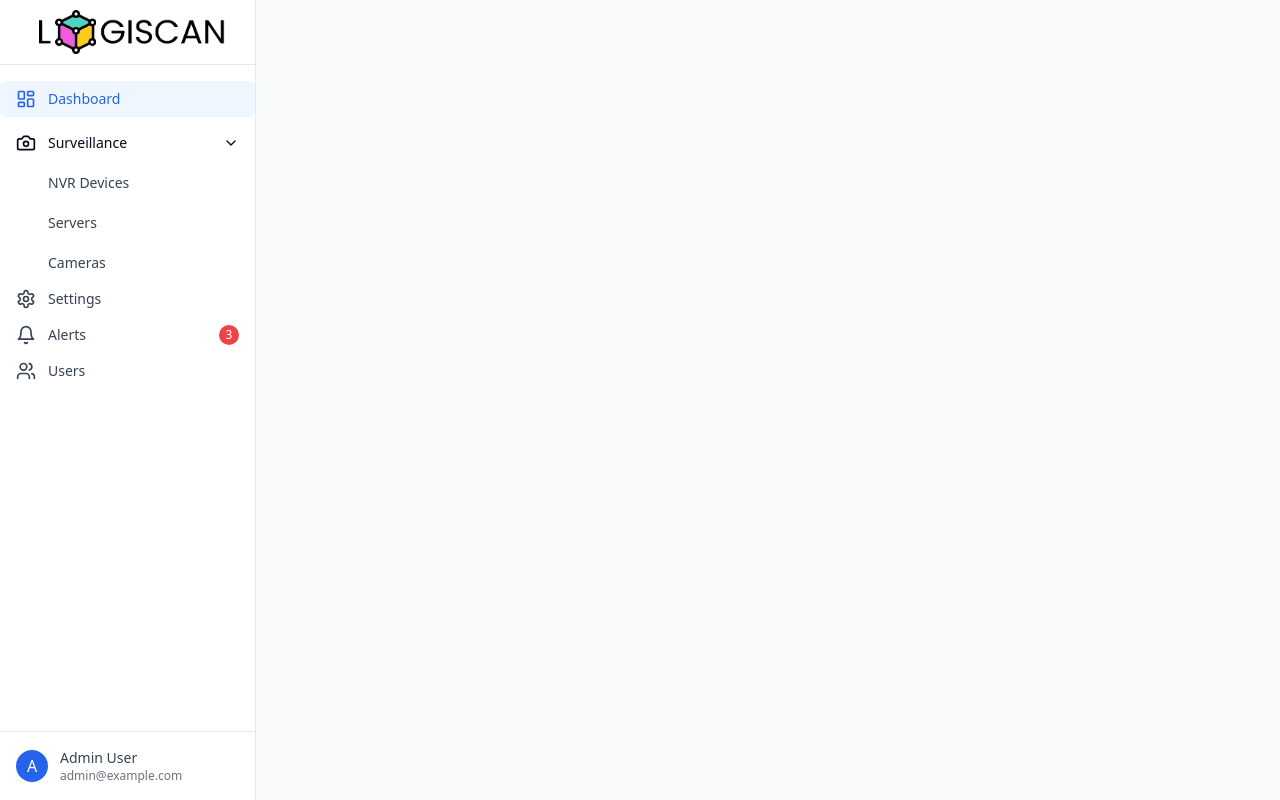
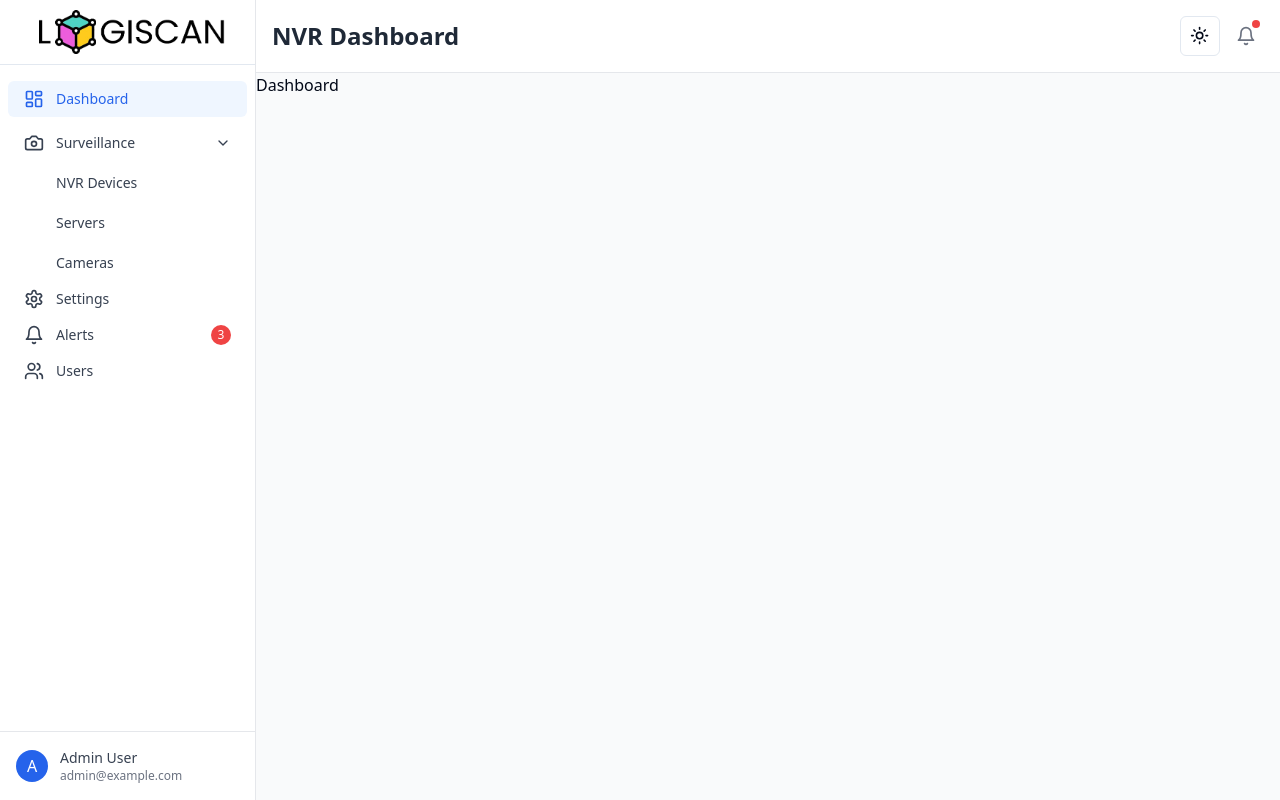
Before and after one commit to vishal-vaish/stream-secure, a Next.js app: page / in a window 1280 px wide. Built offline with nearby package versions, Linux system fonts and the light colour scheme.

Commit message:
Add the dark mode in sidepanel

```diff
--- a/src/app/(dashboard)/layout.tsx
+++ b/src/app/(dashboard)/layout.tsx
@@ -2,6 +2,7 @@
 
 import React from 'react';
 import Sidebar from "@/components/Sidebar";
+import Header from "@/components/Header";
 
 interface LayoutProps {
   children: React.ReactNode;
@@ -11,7 +12,10 @@ const Layout: React.FC<LayoutProps> = ({children}) => {
   return (
     <div className="flex h-screen bg-gray-50 dark:bg-gray-900">
       <Sidebar />
+      <div className="flex-1 flex flex-col md:ml-64">
+        <Header title={"NVR Dashboard"}/>
       {children}
+      </div>
     </div>
   );
 };
--- a/src/app/(dashboard)/page.tsx
+++ b/src/app/(dashboard)/page.tsx
@@ -1,41 +1,10 @@
 "use client";
 
-import {
-  DropdownMenu,
-  DropdownMenuContent,
-  DropdownMenuItem,
-  DropdownMenuTrigger,
-} from "@/components/ui/dropdown-menu"
-import {useTheme} from "next-themes";
-import {Button} from "@/components/ui/button";
-import {Moon, Sun} from "lucide-react";
-
 const Dashboard = () => {
-  const { setTheme } = useTheme();
 
   return (
     <div>
       Dashboard
-      <DropdownMenu>
-        <DropdownMenuTrigger asChild>
-          <Button variant="outline" size="icon">
-            <Sun className="h-[1.2rem] w-[1.2rem] rotate-0 scale-100 transition-all dark:-rotate-90 dark:scale-0" />
-            <Moon className="absolute h-[1.2rem] w-[1.2rem] rotate-90 scale-0 transition-all dark:rotate-0 dark:scale-100" />
-            <span className="sr-only">Toggle theme</span>
-          </Button>
-        </DropdownMenuTrigger>
-        <DropdownMenuContent align="end">
-          <DropdownMenuItem onClick={() => setTheme("light")}>
-            Light
-          </DropdownMenuItem>
-          <DropdownMenuItem onClick={() => setTheme("dark")}>
-            Dark
-          </DropdownMenuItem>
-          <DropdownMenuItem onClick={() => setTheme("system")}>
-            System
-          </DropdownMenuItem>
-        </DropdownMenuContent>
-      </DropdownMenu>
     </div>
   );
 };
--- a/src/app/globals.css
+++ b/src/app/globals.css
@@ -34,7 +34,7 @@
     }
 
     .dark {
-      --background: 222.2 84% 4.9%;
+      --background: 222 29% 11%;
       --foreground: 210 40% 98%;
       --card: 222.2 84% 4.9%;
       --card-foreground: 210 40% 98%;
@@ -50,7 +50,7 @@
       --accent-foreground: 210 40% 98%;
       --destructive: 0 62.8% 30.6%;
       --destructive-foreground: 210 40% 98%;
-      --border: 217.2 32.6% 17.5%;
+      --border: 220 9% 46%;
       --input: 217.2 32.6% 17.5%;
       --ring: 224.3 76.3% 48%;
       --chart-1: 220 70% 50%;
--- a/src/app/layout.tsx
+++ b/src/app/layout.tsx
@@ -5,7 +5,7 @@ import React from "react";
 import 'react-toastify/dist/ReactToastify.css';
 import {ToastContainer} from "react-toastify";
 import NextTopLoader from "nextjs-toploader";
-import {ThemeProvider} from "@/components/theme-provider";
+import {ThemeProvider} from "next-themes";
 
 const inter = Inter({ subsets: ["latin"] });
 
--- /dev/null
+++ b/src/components/Header/index.tsx
@@ -0,0 +1,34 @@
+import React from 'react'
+import {Bell, HelpCircle} from "lucide-react";
+import {Button} from "@/components/ui/button";
+import Theme from "@/components/theme";
+
+type Props = {
+  title: string
+}
+
+const Header = (props:Props) => {
+  return (
+    <header className="p-4 bg-white border-b border-gray-200 dark:bg-gray-800 dark:border-gray-700">
+      <div className="flex flex-col justify-between gap-4 md:flex-row md:items-center">
+        <h1 className="text-2xl font-semibold text-gray-800 dark:text-white m-0">
+          {props.title}
+        </h1>
+
+        <div className="flex items-center space-x-4">
+          <div className="flex items-center space-x-2">
+            <Theme/>
+            <Button
+              variant={"link"}
+              className="relative p-2 text-gray-500 rounded-full dark:text-gray-400 hover:bg-gray-100 dark:hover:bg-gray-700"
+            >
+              <Bell className="w-5 h-5" />
+              <span className="absolute w-2 h-2 bg-red-500 rounded-full top-1 right-1"></span>
+            </Button>
+          </div>
+        </div>
+      </div>
+    </header>
+  )
+}
+export default Header
--- a/src/components/Sidebar/Logo.tsx
+++ b/src/components/Sidebar/Logo.tsx
@@ -1,10 +1,12 @@
 import React from 'react'
 import LogiscanLogo from "../../../public/logiscan logo.png";
+import LogiscanLogoDark from "../../../public/logiscan logo-dark.png";
 import Image from "next/image";
 
 const Logo = () => {
   return (
-    <div className="flex items-center justify-center h-16">
+    <>
+    <div className="flex items-center justify-center h-16 dark:hidden">
       <Image
         src={LogiscanLogo}
         alt={"favicon-icon"}
@@ -12,6 +14,15 @@ const Logo = () => {
         height={40}
       />
     </div>
+      <div className="hidden dark:flex items-center justify-center h-16">
+      <Image
+        src={LogiscanLogoDark}
+        alt={"favicon-icon"}
+        width={200}
+        height={40}
+      />
+    </div>
+    </>
   )
 }
 export default Logo
--- a/src/components/Sidebar/index.tsx
+++ b/src/components/Sidebar/index.tsx
@@ -46,7 +46,7 @@ const Sidebar = () => {
 
   const navLinkClass = (active: boolean) =>
     `flex items-center px-4 py-2 text-sm font-medium rounded-md ${
-      active ? 'text-blue-600 bg-blue-50' : 'text-gray-700 hover:bg-gray-100'
+      active ? 'text-blue-600 bg-blue-50' : 'text-gray-700 hover:bg-gray-100 dark:hover:bg-gray-800 dark:text-white'
     }`;
 
   return (
@@ -61,7 +61,7 @@ const Sidebar = () => {
 
       {/* Sidebar */}
       <aside
-        className={cn("fixed inset-y-0 left-0 z-40 flex flex-col w-64 transition-transform duration-300 bg-white border-r border-gray-200 md:translate-x-0",
+        className={cn("fixed inset-y-0 left-0 z-40 flex flex-col w-64 transition-transform duration-300 bg-white border-r border-gray-200 md:translate-x-0 dark:bg-gray-900",
           isOpen ? 'translate-x-0' : '-translate-x-full')}
       >
         <Logo/>
@@ -74,9 +74,9 @@ const Sidebar = () => {
 
             if (item.expandable && item.subMenu && item.id) {
               return (
-                <div key={item.id} className="pt-2">
+                <div key={item.id} className="pt-2 mx-2">
                   <button
-                    className="flex items-center justify-between w-full px-4 py-2 text-sm font-medium text-left rounded-md hover:bg-gray-100"
+                    className="flex items-center justify-between w-full px-4 py-2 text-sm font-medium text-left rounded-md text-gray-700 hover:bg-gray-100 dark:text-white dark:hover:bg-gray-800"
                     onClick={() => toggleExpand(item.id!)}
                   >
                     <div className="flex items-center">
@@ -104,7 +104,7 @@ const Sidebar = () => {
             }
 
             return (
-              <Link key={item.href} href={item.href!} className={navLinkClass(isActive(item.href!))}>
+              <Link key={item.href} href={item.href!} className={cn("mx-2",navLinkClass(isActive(item.href!)))}>
                 <Icon className="w-5 h-5 mr-3"/>
                 {item.label}
                 {item.badge && (
--- /dev/null
+++ b/src/components/theme.tsx
@@ -0,0 +1,40 @@
+"use client";
+
+import React from 'react'
+import {
+  DropdownMenu,
+  DropdownMenuContent,
+  DropdownMenuItem,
+  DropdownMenuTrigger
+} from "@/components/ui/dropdown-menu";
+import {Button} from "@/components/ui/button";
+import {Moon, Sun} from "lucide-react";
+import {useTheme} from "next-themes";
+
+const Theme = () => {
+  const { setTheme } = useTheme();
+
+  return (
+    <DropdownMenu>
+      <DropdownMenuTrigger asChild>
+        <Button variant="outline" size="icon">
+          <Sun className="h-[1.2rem] w-[1.2rem] rotate-0 scale-100 transition-all dark:-rotate-90 dark:scale-0" />
+          <Moon className="absolute h-[1.2rem] w-[1.2rem] rotate-90 scale-0 transition-all dark:rotate-0 dark:scale-100" />
+          <span className="sr-only">Toggle theme</span>
+        </Button>
+      </DropdownMenuTrigger>
+      <DropdownMenuContent align="end">
+        <DropdownMenuItem onClick={() => setTheme("light")}>
+          Light
+        </DropdownMenuItem>
+        <DropdownMenuItem onClick={() => setTheme("dark")}>
+          Dark
+        </DropdownMenuItem>
+        <DropdownMenuItem onClick={() => setTheme("system")}>
+          System
+        </DropdownMenuItem>
+      </DropdownMenuContent>
+    </DropdownMenu>
+  )
+}
+export default Theme
```
Also changed, not shown: public/logiscan logo-dark.png (added), src/provider/ThemeProvider.tsx (renamed from src/components/theme-provider.tsx).
